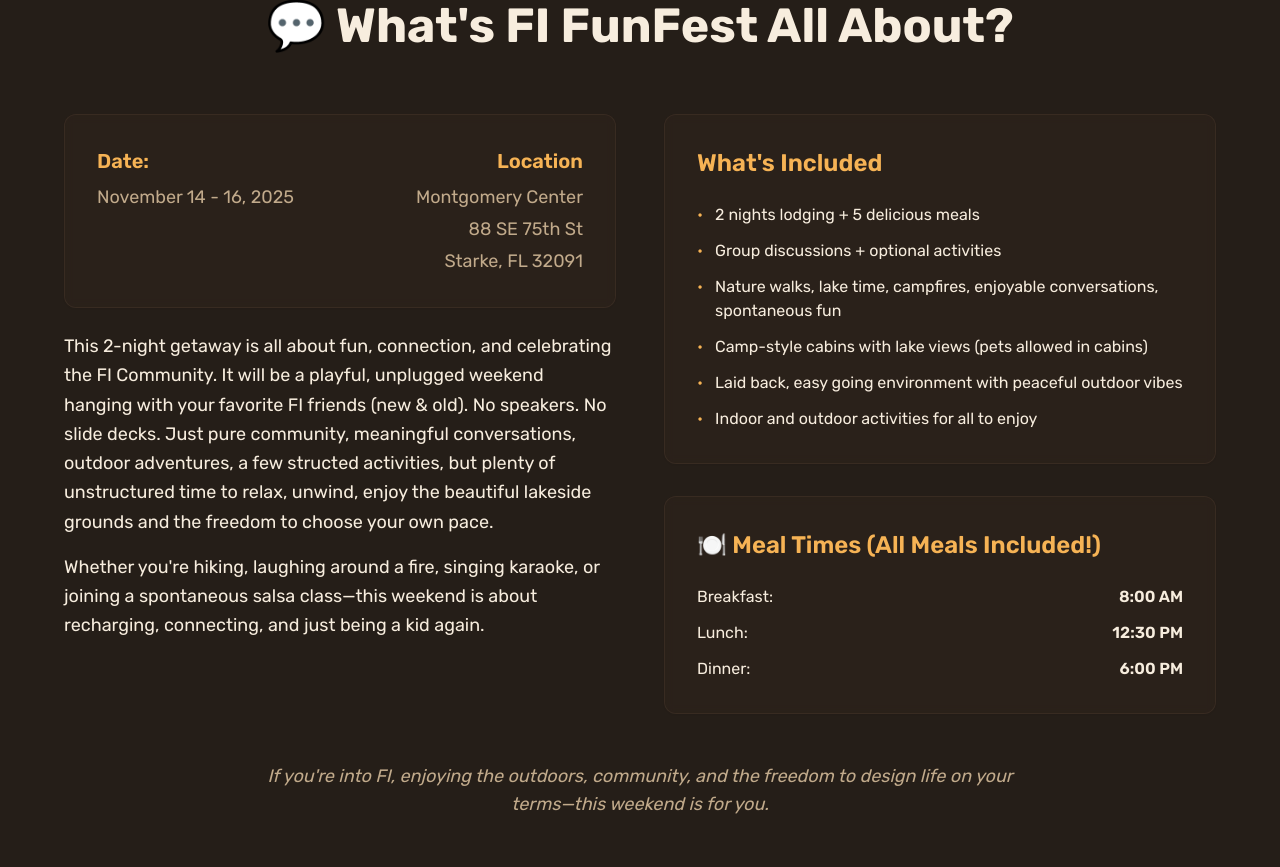
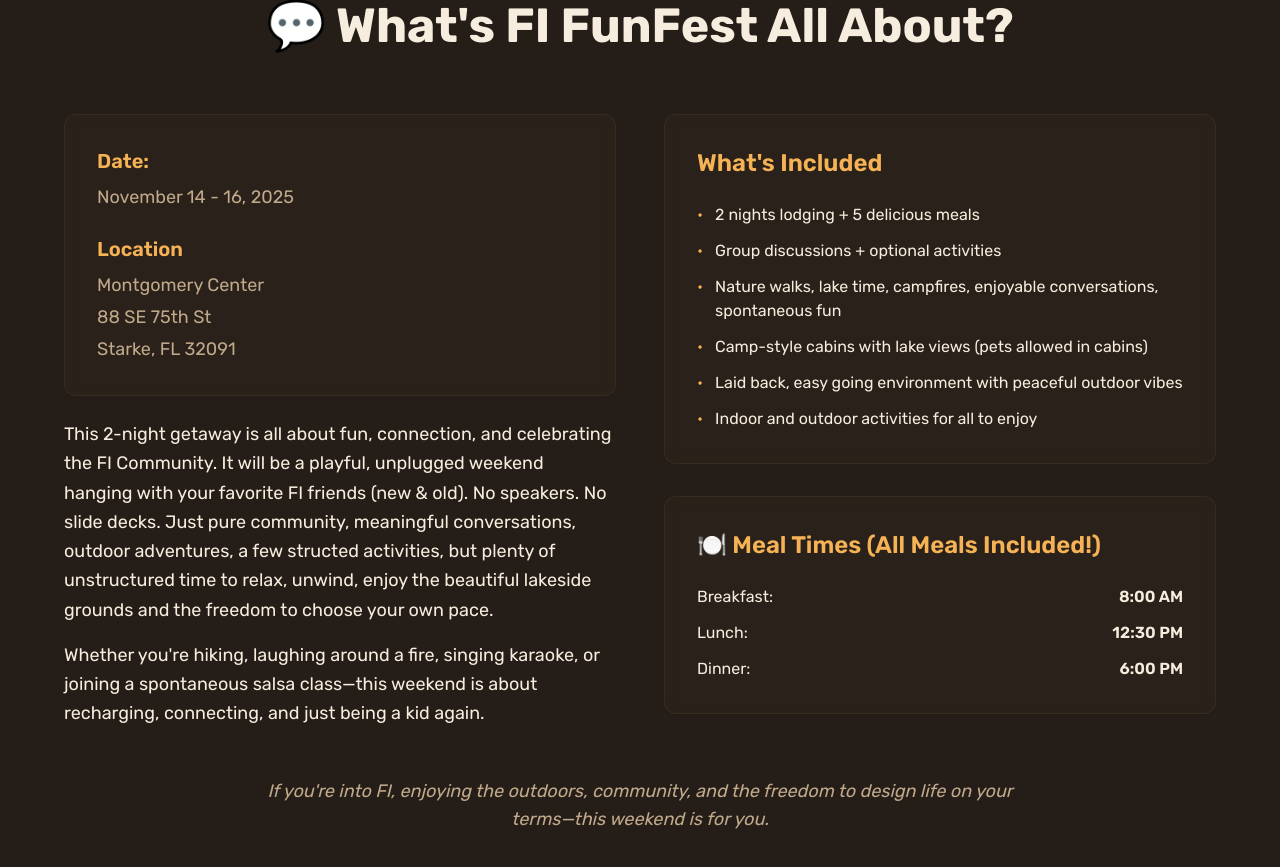
Before and after one commit to BradRollins/fifunfest, a React (Vite) app: page / in a window 1280 px wide. Shown: the part 926-1793 px from the top of the page. Built offline with nearby package versions, Linux system fonts and the light colour scheme.

Commit message:
Updated About.tsx

```diff
--- a/src/components/About.tsx
+++ b/src/components/About.tsx
@@ -13,8 +13,8 @@ const About = () => {
             {/* Left Column - Main Description */}
             <div className="space-y-6">
               <Card className="p-8 border-border/50 bg-card/50 backdrop-blur-sm">
-                <div className="flex justify-between items-start gap-6">
-                  <div className="flex-shrink-0">
+                <div className="space-y-6">
+                  <div>
                     <h3 className="text-xl font-hero font-semibold mb-2 text-accent">
                       Date:
                     </h3>
@@ -23,7 +23,7 @@ const About = () => {
                     </p>
                   </div>
 
-                  <div className="text-right">
+                  <div>
                     <h3 className="text-xl font-hero font-semibold mb-2 text-accent">
                       Location
                     </h3>
```
